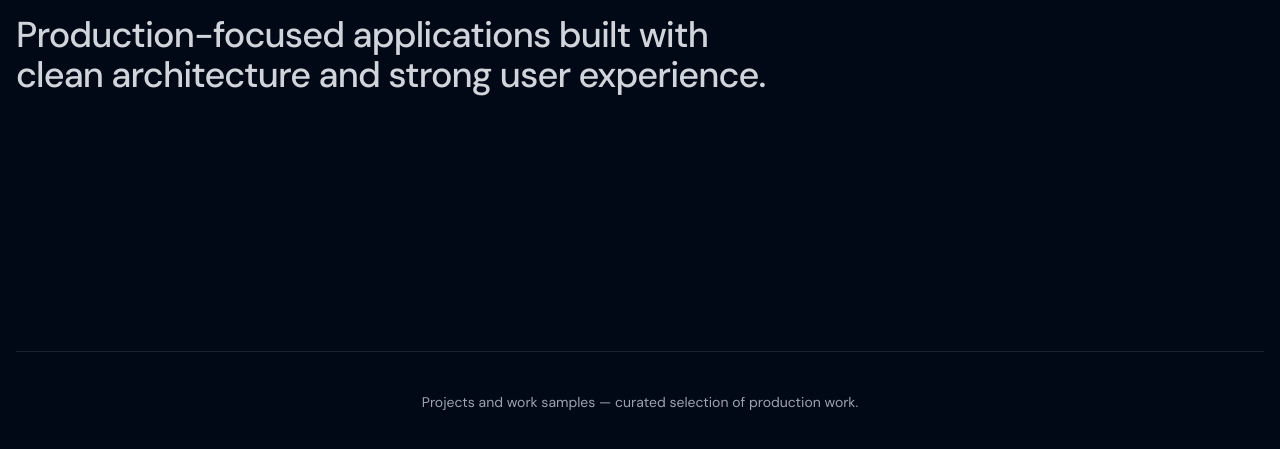
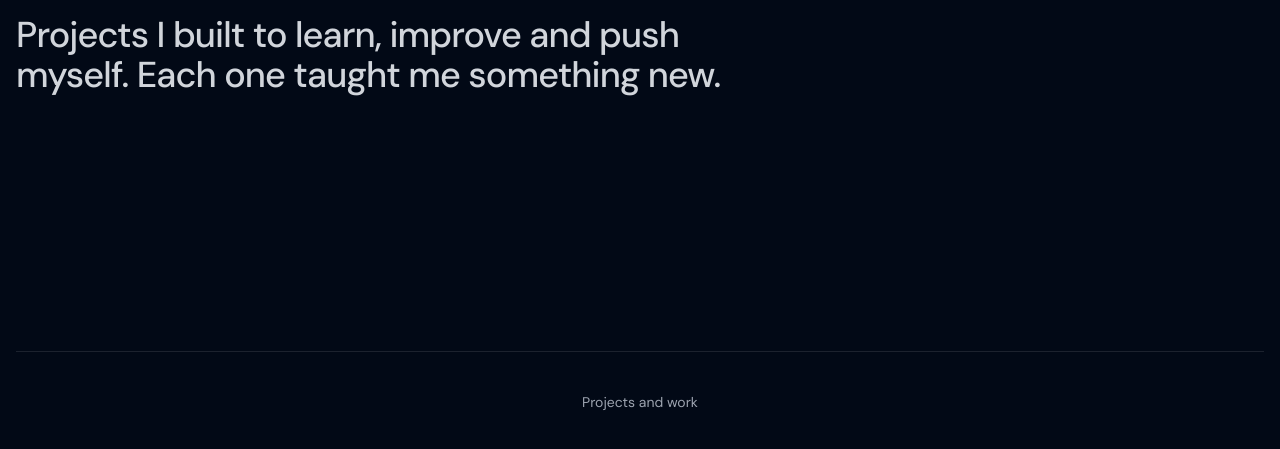
Before and after one commit to NoriFe/newPortfolio, a website built with Parcel: page src/projects.html in a window 1280 px wide. Shown: the part 317-766 px from the top of the page. Built offline with nearby package versions, Linux system fonts and the light colour scheme; no server answers.

Commit message:
Update projects.html

```diff
--- a/src/projects.html
+++ b/src/projects.html
@@ -47,14 +47,14 @@
           <p class="text-gray-400 text-xs uppercase tracking-wider mb-4">My Work</p>
           <h1 class="text-3xl md:text-5xl font-bold leading-snug mb-6">Projects</h1>
           <p class="text-2xl md:text-4xl md:max-w-3xl font-medium tracking-tight text-gray-300">
-            Production-focused applications built with clean architecture and strong user experience.
+            Projects I built to learn, improve and push myself. Each one taught me something new.
           </p>
         </section>
 
         <div class="project--js grid gap-4 md:grid-cols-2 px-4 max-w-maxW mx-auto mb-32"></div>
 
         <footer class="max-w-maxW mx-auto py-10 border-t border-white/10 text-center text-sm text-gray-400">
-          <p>Projects and work samples — curated selection of production work.</p>
+          <p>Projects and work</p>
         </footer>
       </div>
     </main>
```
